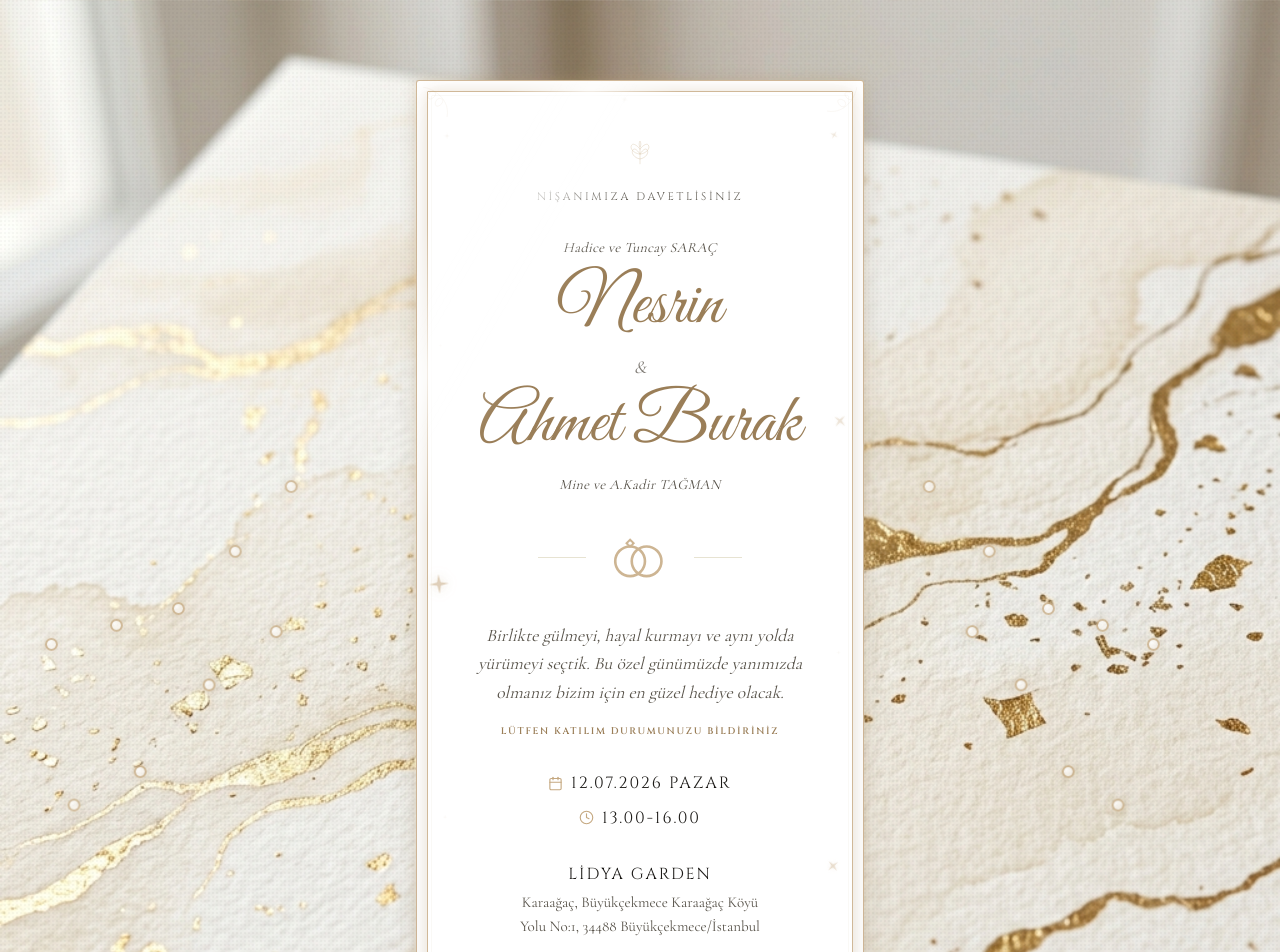
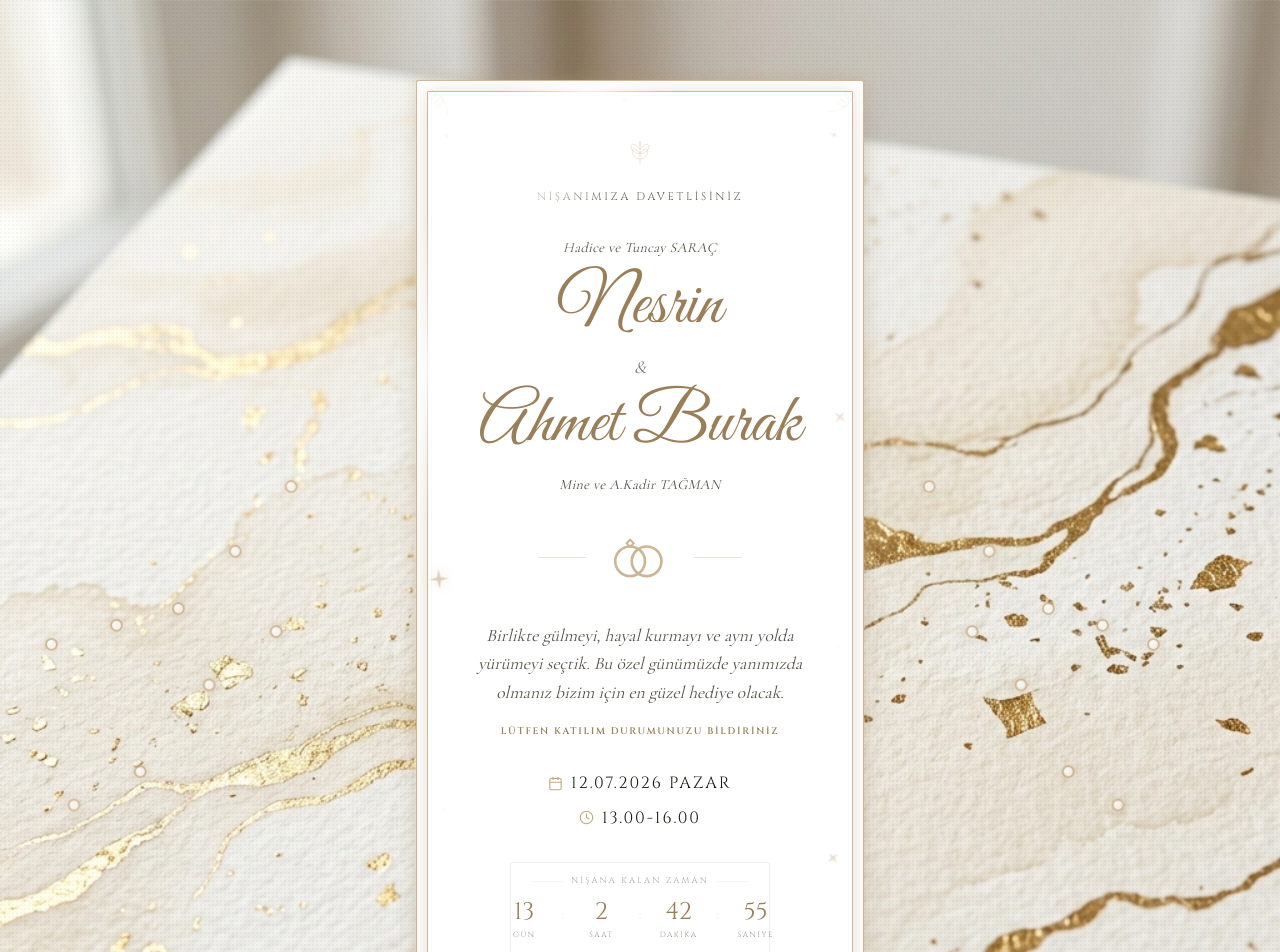
Before and after one commit to alperentagmann/ahmet-nesrin-nisan, a Next.js app: page /invite in a window 1280 px wide. Shown: the top 952 px of the page. Built offline with nearby package versions, Linux system fonts and the light colour scheme.

Commit message:
style: Sayac konumu Lidya Garden uzerine alindi ve ufak bir cerceve ile yeniden boyutlandirildi

```diff
--- a/app/components/Countdown.tsx
+++ b/app/components/Countdown.tsx
@@ -38,32 +38,32 @@ export default function Countdown({ targetDate }: CountdownProps) {
   if (!isMounted) return <div className="h-[90px] w-full" />; // Prevents hydration mismatch and layout shift
 
   return (
-    <div className="flex flex-col items-center gap-3.5 w-full py-4 relative z-10 animate-[fadeIn_1s_ease-out]">
-      <div className="flex items-center gap-3 w-full justify-center">
-        <div className="w-10 h-px bg-olive-soft/35" />
-        <span className="font-display text-[9px] tracking-[0.25em] uppercase text-ink-soft/45">Nişana Kalan Zaman</span>
-        <div className="w-10 h-px bg-olive-soft/35" />
+    <div className="flex flex-col items-center gap-2 w-full max-w-[260px] py-3 px-4 relative z-10 animate-[fadeIn_1s_ease-out] border border-olive-soft/35 rounded-[3px] bg-paper/50 backdrop-blur-[2px] shadow-[0_4px_12px_rgba(28,26,23,0.02)]">
+      <div className="flex items-center gap-2 w-full justify-center">
+        <div className="w-8 h-px bg-olive-soft/25" />
+        <span className="font-display text-[8.5px] tracking-[0.25em] uppercase text-ink-soft/50">Nişana Kalan Zaman</span>
+        <div className="w-8 h-px bg-olive-soft/25" />
       </div>
 
-      <div className="flex items-center gap-4 sm:gap-6 text-olive-deep">
-        <div className="flex flex-col items-center min-w-[50px]">
-          <span className="font-display text-2xl sm:text-3xl leading-none">{timeLeft.days}</span>
-          <span className="font-display text-[8px] tracking-[0.2em] uppercase text-ink-soft/60 mt-2.5">Gün</span>
+      <div className="flex items-center gap-3 sm:gap-4 text-olive-deep pt-1">
+        <div className="flex flex-col items-center min-w-[42px]">
+          <span className="font-display text-xl sm:text-2xl leading-none">{timeLeft.days}</span>
+          <span className="font-display text-[7.5px] tracking-[0.2em] uppercase text-ink-soft/60 mt-1.5">Gün</span>
         </div>
-        <span className="text-lg sm:text-xl text-olive-soft/50 font-light mb-5">:</span>
-        <div className="flex flex-col items-center min-w-[50px]">
-          <span className="font-display text-2xl sm:text-3xl leading-none">{timeLeft.hours}</span>
-          <span className="font-display text-[8px] tracking-[0.2em] uppercase text-ink-soft/60 mt-2.5">Saat</span>
+        <span className="text-sm sm:text-base text-olive-soft/50 font-light mb-3">:</span>
+        <div className="flex flex-col items-center min-w-[42px]">
+          <span className="font-display text-xl sm:text-2xl leading-none">{timeLeft.hours}</span>
+          <span className="font-display text-[7.5px] tracking-[0.2em] uppercase text-ink-soft/60 mt-1.5">Saat</span>
         </div>
-        <span className="text-lg sm:text-xl text-olive-soft/50 font-light mb-5">:</span>
-        <div className="flex flex-col items-center min-w-[50px]">
-          <span className="font-display text-2xl sm:text-3xl leading-none">{timeLeft.minutes}</span>
-          <span className="font-display text-[8px] tracking-[0.2em] uppercase text-ink-soft/60 mt-2.5">Dakika</span>
+        <span className="text-sm sm:text-base text-olive-soft/50 font-light mb-3">:</span>
+        <div className="flex flex-col items-center min-w-[42px]">
+          <span className="font-display text-xl sm:text-2xl leading-none">{timeLeft.minutes}</span>
+          <span className="font-display text-[7.5px] tracking-[0.2em] uppercase text-ink-soft/60 mt-1.5">Dakika</span>
         </div>
-        <span className="text-lg sm:text-xl text-olive-soft/50 font-light mb-5">:</span>
-        <div className="flex flex-col items-center min-w-[50px]">
-          <span className="font-display text-2xl sm:text-3xl leading-none">{timeLeft.seconds}</span>
-          <span className="font-display text-[8px] tracking-[0.2em] uppercase text-ink-soft/60 mt-2.5">Saniye</span>
+        <span className="text-sm sm:text-base text-olive-soft/50 font-light mb-3">:</span>
+        <div className="flex flex-col items-center min-w-[42px]">
+          <span className="font-display text-xl sm:text-2xl leading-none">{timeLeft.seconds}</span>
+          <span className="font-display text-[7.5px] tracking-[0.2em] uppercase text-ink-soft/60 mt-1.5">Saniye</span>
         </div>
       </div>
     </div>
--- a/app/invite/page.tsx
+++ b/app/invite/page.tsx
@@ -213,8 +213,11 @@ export default function InvitePage() {
           </div>
         </div>
 
+        {/* Countdown */}
+        <Countdown targetDate={inviteConfig.eventDate} />
+
         {/* Venue */}
-        <div className="flex flex-col gap-1 z-10">
+        <div className="flex flex-col gap-1 z-10 pt-2">
           <p className="font-display text-[1rem] tracking-[0.12em] uppercase text-ink">{venueName}</p>
           <p className="font-body text-[0.94rem] text-ink-soft leading-relaxed max-w-[16rem]">{venueAddress}</p>
         </div>
@@ -224,9 +227,6 @@ export default function InvitePage() {
             {receptionNote}
           </p>
         )}
-
-        {/* Countdown */}
-        <Countdown targetDate={inviteConfig.eventDate} />
 
         {/* Action buttons */}
         <div className="flex items-center justify-center gap-10 pt-2 z-10">
```
